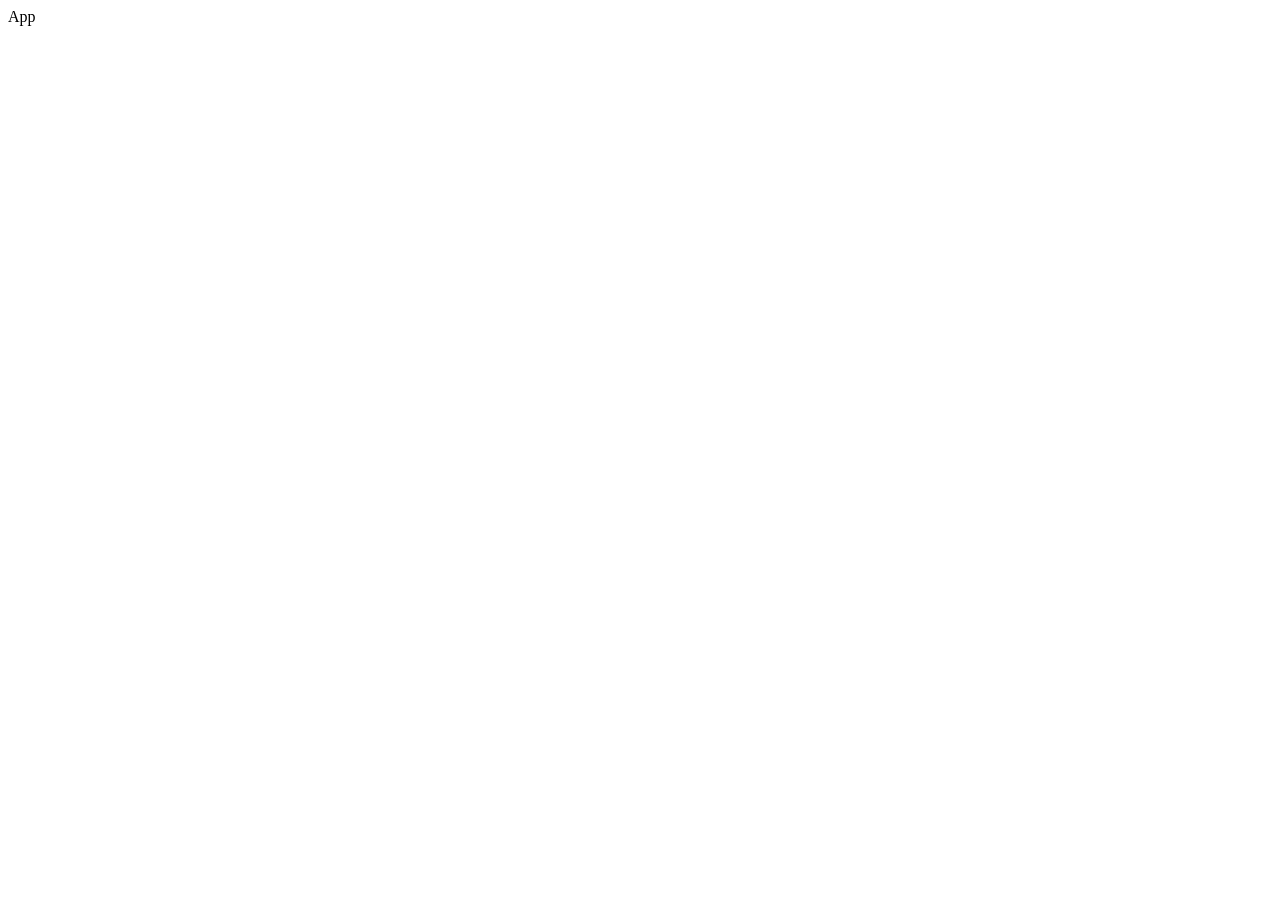
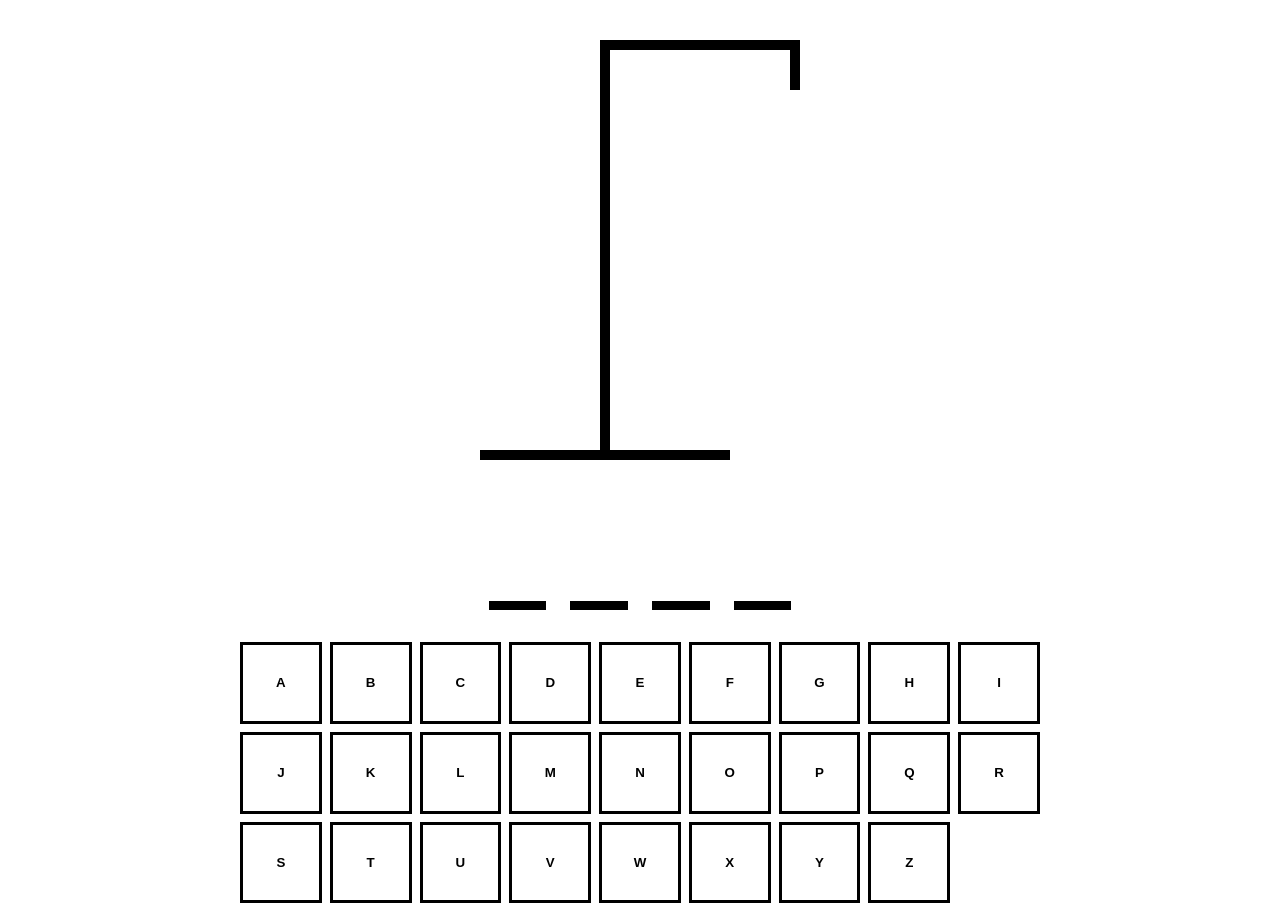
Before and after one commit to banagreg/Hangman, a React (Vite) app in the folder hangman/: page / in a window 1280 px wide. Before the commit the page ends 800 px from the top, so only its background shows below. Built offline with nearby package versions, Linux system fonts and the light colour scheme; the HTML template or start-up script is replaced by a standard one.

Commit message:
Added logic to the app

```diff
--- a/hangman/src/App.tsx
+++ b/hangman/src/App.tsx
@@ -1,9 +1,95 @@
-import { useState } from "react"
-import words from './wordList.json'
+import { useCallback, useEffect, useState } from "react"
+import words from './constants/wordList.json'
+import { HangmanDrawing } from "./components/HangmanDrawing";
+import { HangmanWord } from "./components/HangmanWord";
+import { Keyboard } from "./components/Keyboard";
 
 function App() {
+  const [wordToGuess, setWordToGuess] = useState(getWord);
 
-  return <div>App</div>
+  const [guessedLetters, setGuessedLetters] = useState<string[]>([]);
+
+  const incorrectLetters = guessedLetters.filter(letter => !wordToGuess.includes(letter))
+
+  const isLoser = incorrectLetters.length >= 6;
+  const isWinner = wordToGuess
+  .split('')
+  .every(letter => guessedLetters.includes(letter))
+
+  function getWord() {
+    return words[Math.floor(Math.random() * words.length)];
+  }
+
+  const addGuessedLetter = useCallback((letter: string) => {
+    if(guessedLetters.includes(letter) || isLoser || isWinner) return;
+
+    setGuessedLetters(currentLetters => [...currentLetters, letter]);
+  }, [guessedLetters, isWinner, isLoser])
+
+  useEffect(()=> {
+    const handler = (e: KeyboardEvent) => {
+      const key = e.key;
+
+      if(!key.match(/^[a-z]$/)) return;
+
+      e.preventDefault();
+      addGuessedLetter(key)
+    }
+
+    document.addEventListener('keypress', handler);
+
+    return () => {
+      document.removeEventListener('keypress', handler);
+    }
+  }, [guessedLetters]);
+
+  useEffect(() => {
+    const handler = (e: KeyboardEvent) => {
+      const key = e.key;
+
+      if(key !== 'Enter') return;
+
+      e.preventDefault();
+      setWordToGuess(getWord());
+      setGuessedLetters([]);
+    }
+
+    document.addEventListener('keypress', handler);
+
+    return () => {
+      document.removeEventListener('keypress', handler);
+    }
+  }, [])
+
+  return (
+    <div style={{
+      maxWidth: '800px',
+      display: 'flex',
+      flexDirection: 'column',
+      gap: '2rem',
+      margin: '0 auto',
+      alignItems: 'center'
+    }}>
+      <div style={{fontSize: '2rem', textAlign: 'center'}}>
+        {isWinner && <h2>You have won! Refresh to try again!</h2>}
+        {isLoser && (<>
+          <h2>Nice try! Refresh to try again!</h2>
+        </>
+        )}
+      </div>
+      <HangmanDrawing numberOfGuesses={incorrectLetters.length} />
+      <HangmanWord
+      reveal={isLoser}
+      guessedLetters={guessedLetters} wordToGuess={wordToGuess}/>
+      <div style={{ alignSelf: 'stretch' }}>
+      <Keyboard
+      disabled={isWinner || isLoser}
+      activeLetters={guessedLetters.filter(letter => wordToGuess.includes(letter))}
+      inactiveLetters={incorrectLetters}
+      addGuessedLetter={addGuessedLetter}/>
+      </div>
+    </div>
+  )
 }
 
 export default App
```
